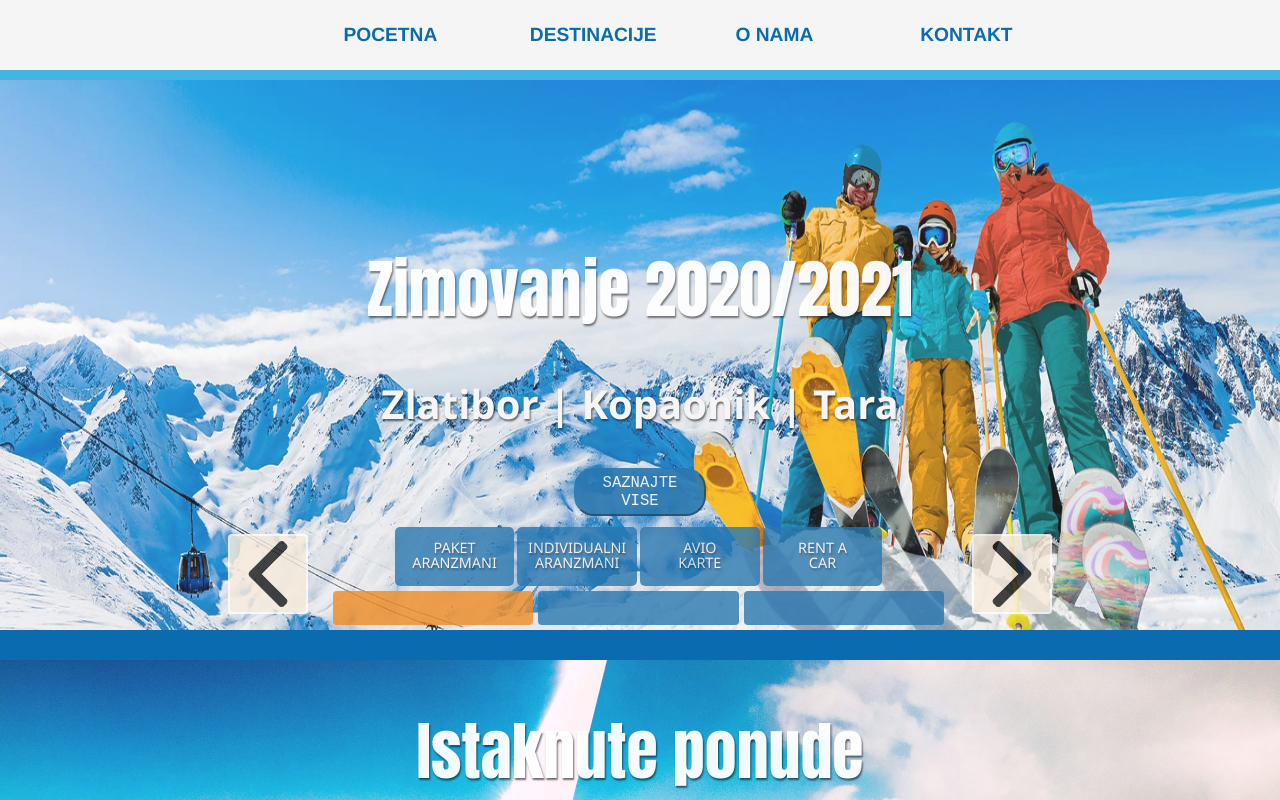
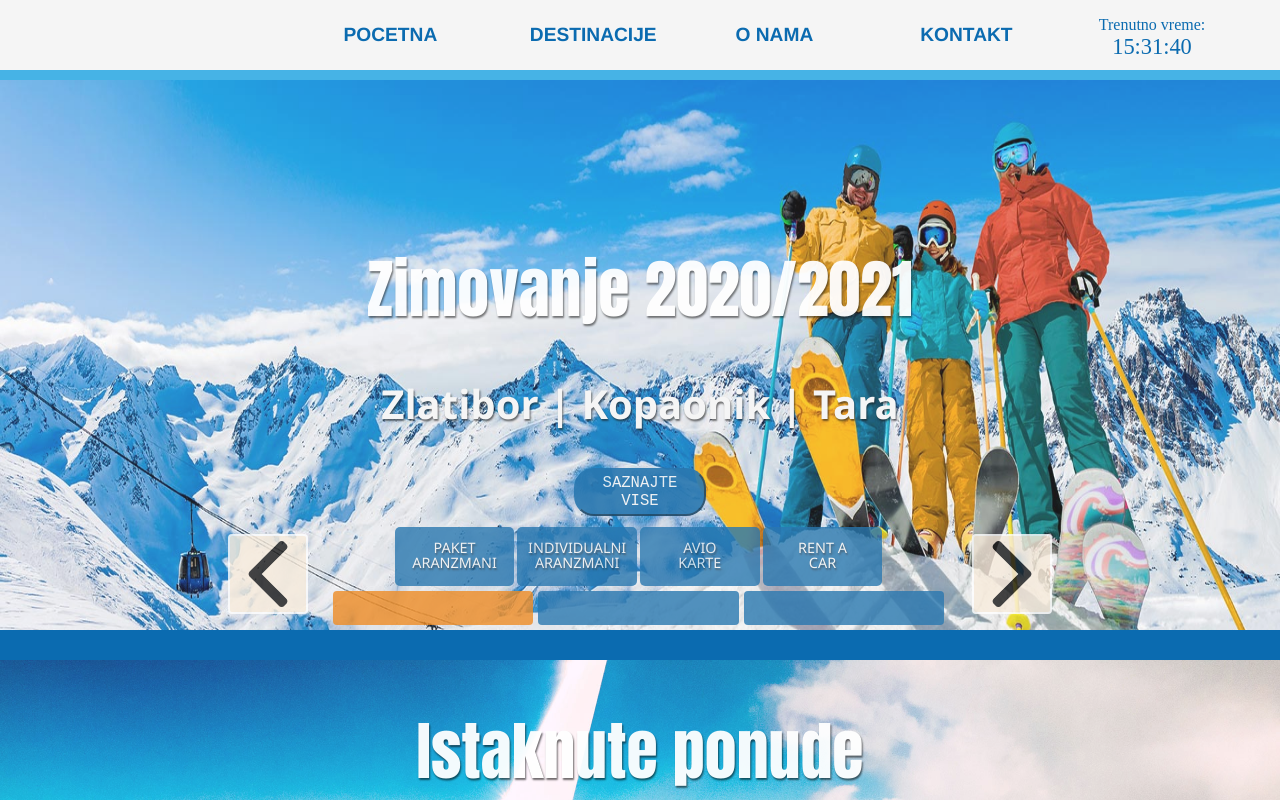
Before and after one commit to glisA99/ProjekatEpos, a plain HTML site: page index.html in a window 1280 px wide. Shown: the top 800 px of the page. Drawn offline with nearby package versions, Linux system fonts and the light colour scheme.

Commit message:
added time to home page

```diff
--- a/css/home.css
+++ b/css/home.css
@@ -410,9 +410,6 @@ a {
      grid-template-columns: 12.5% 1fr 12.5%;
  }
 
-.grid_item_bordered {
-}
-
  #row_c1 {
      grid-column-start: 1;
      grid-column-end: 2;
@@ -634,3 +631,12 @@ a {
      }
 
 }
+
+.login_div {
+    text-align: center;
+    margin: auto !important;
+}
+
+.time_p {
+    color: #0b6bb0;
+}
--- a/index.html
+++ b/index.html
@@ -50,6 +50,7 @@
             </div>
         </div>
         <div class='login_div'>
+            <p class='time_p'>Trenutno vreme:<br> <span id='time'></span></p>
 
         </div>
     </div>
@@ -406,6 +407,13 @@
             window.location.href = 'https://www.riopricesaputovanja.com/v1/5-savjeta-kako-lakse-prezivjeti-kinu/';
         })
 
+
+        setInterval(() => {
+            let date = new Date();
+            let seconds = date.getSeconds() < 10 ? '0' + date.getSeconds() : date.getSeconds();
+            $('#time').html(date.getHours() + ":" + date.getMinutes() + ":" + seconds);
+        },1000)
+
     </script>
 </body>
 </html>
```
